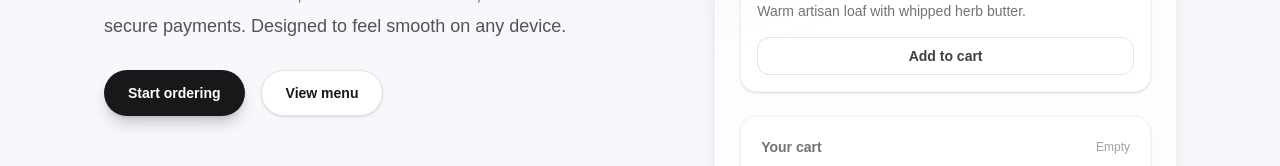
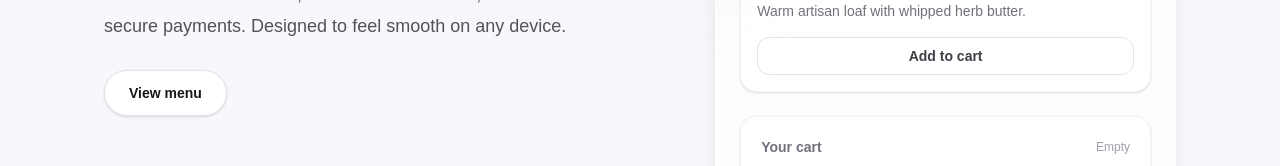
Before and after one commit to bishwo9898/dormside, a Next.js app: page / in a window 1280 px wide. Shown: the part 597-763 px from the top of the page. Built offline with nearby package versions, Linux system fonts and the light colour scheme; no server answers; the database is empty.

Commit message:
minor fixes

```diff
--- a/src/app/page.tsx
+++ b/src/app/page.tsx
@@ -184,12 +184,12 @@ export default function Home() {
                 secure payments. Designed to feel smooth on any device.
               </p>
               <div className="flex flex-col gap-4 sm:flex-row">
-                <button className="w-full rounded-full bg-zinc-900 px-6 py-3 text-sm font-semibold text-white shadow-lg shadow-zinc-900/20 transition hover:bg-zinc-800 sm:w-auto">
-                  Start ordering
-                </button>
-                <button className="w-full rounded-full border border-zinc-200 bg-white px-6 py-3 text-sm font-semibold text-zinc-900 shadow-sm transition hover:border-zinc-300 hover:bg-zinc-50 sm:w-auto">
+                <a
+                  href="#menu"
+                  className="w-full rounded-full border border-zinc-200 bg-white px-6 py-3 text-center text-sm font-semibold text-zinc-900 shadow-sm transition hover:border-zinc-300 hover:bg-zinc-50 sm:w-auto"
+                >
                   View menu
-                </button>
+                </a>
               </div>
             </div>
 
```
